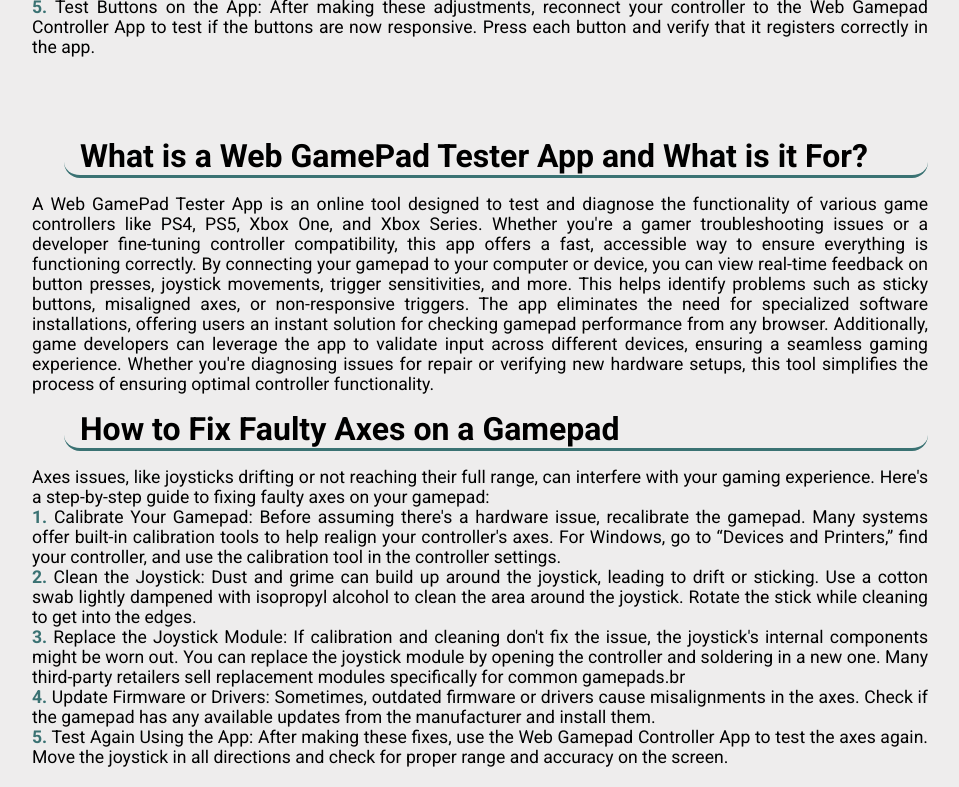
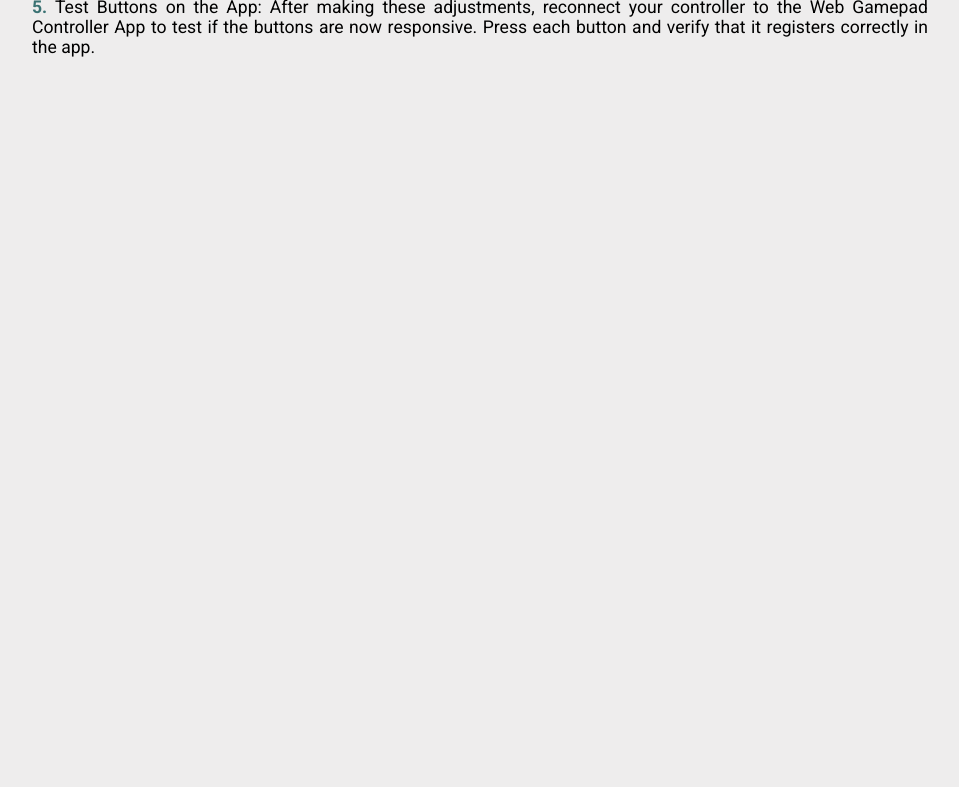
Before and after one commit to Vectari/gpad-tester, a React (Vite) app: page / in a window 1280 px wide. Shown: the part 1780-2567 px from the top of the page, without its empty margins (160-1119 px from the left). After the commit the page ends 1869 px from the top, so only its background shows below. Built offline with nearby package versions, Linux system fonts and the light colour scheme.

Commit message:
chore: delete main page info

```diff
--- a/src/App.jsx
+++ b/src/App.jsx
@@ -1,6 +1,6 @@
 import { Outlet } from "react-router-dom";
 import { Navbar } from "./components/Navbar/Navbar";
-import { MainPageInfo } from "./components/MainPageInfo/MainPageInfo";
+// import { MainPageInfo } from "./components/MainPageInfo/MainPageInfo";
 // import { Footer } from "./components/Footer/Footer";
 
 function App() {
@@ -8,7 +8,7 @@ function App() {
     <>
       <Navbar />
       <Outlet />
-      <MainPageInfo />
+      {/* <MainPageInfo /> */}
       {/* <Footer /> */}
     </>
   );
```
